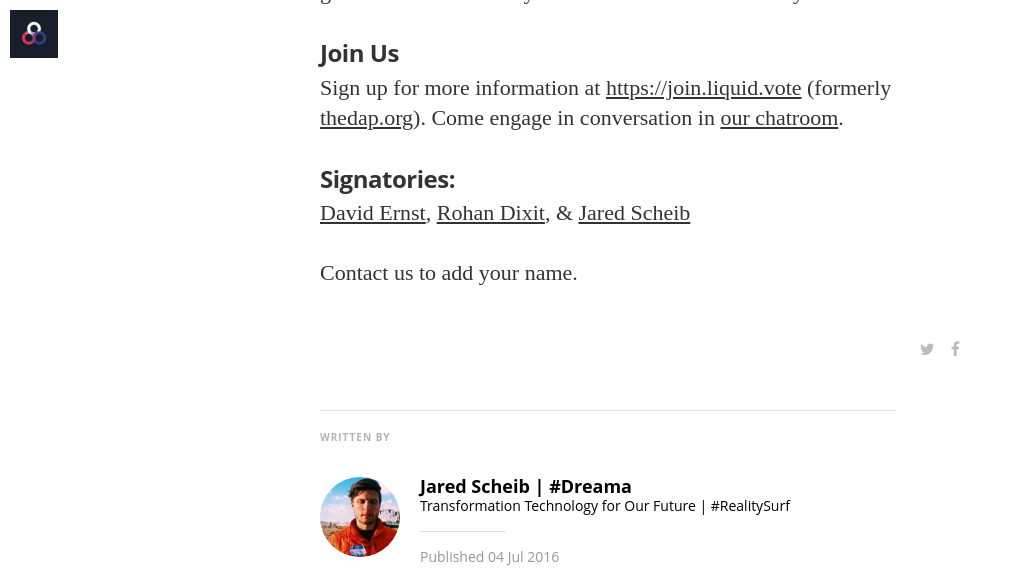
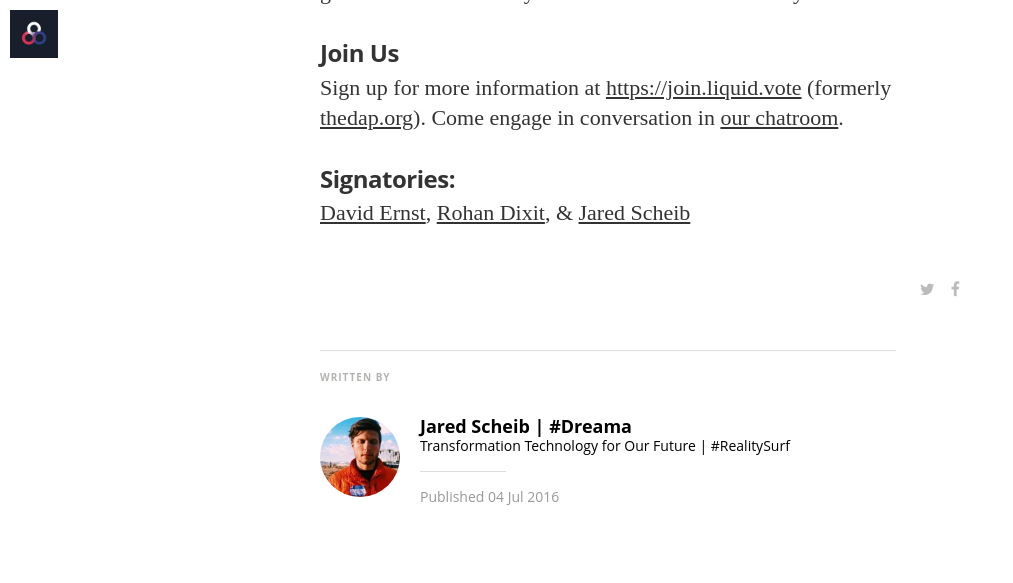
Before and after one commit to voteliquid/blog, a Jekyll site: the page built from _posts/2016-07-04-upgrading-democracy.md, in a window 1280 px wide and 900 px high, scrolled down 3003 px, cut to the strip 0-583 px from the top of the window. Shown: the whole strip, without its empty margins (0-1013 px from the left). Built offline with Jekyll 4.4.1, drawn with Linux system fonts in a browser that asks for light colours; nearby versions of some CDN libraries; some web fonts are replaced.

Commit message:
Remove 'Upgrading' line: Contact us to add your name

```diff
--- a/_posts/2016-07-04-upgrading-democracy.md
+++ b/_posts/2016-07-04-upgrading-democracy.md
@@ -50,5 +50,3 @@
 #### Signatories:
 
 [David Ernst](https://twitter.com/dsernst), [Rohan Dixit](https://www.facebook.com/rdixit108), & [Jared Scheib](https://www.facebook.com/jared.scheib)
-
-Contact us to add your name.
```
